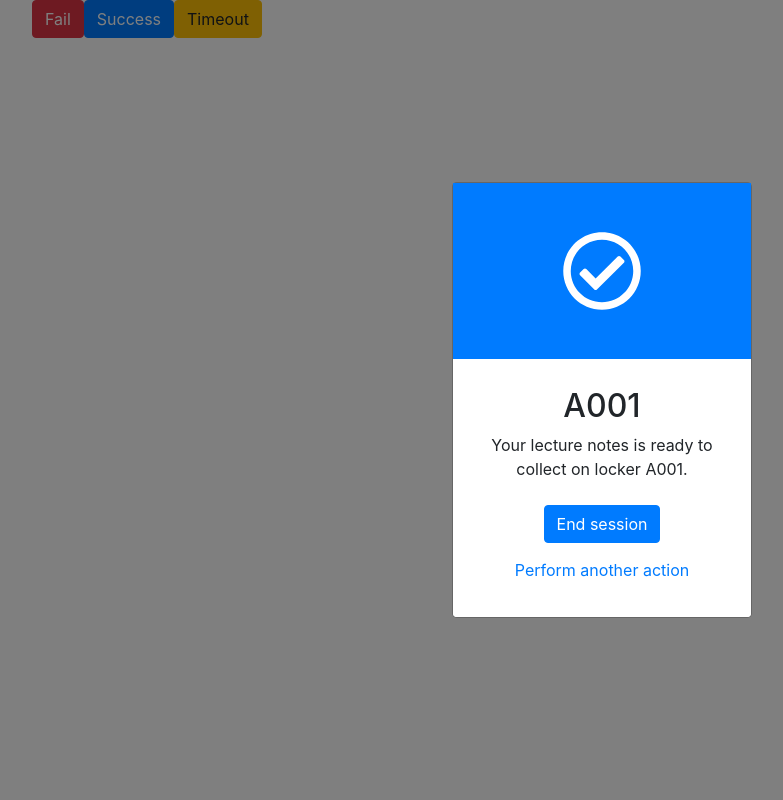
After one commit to edwardsujono/hackathon_singtel, a Django app: template scanner/templates/confirmationmodals.html in a window 1280 px wide, after a click on "Success". The commit adds this page. Shown: the whole page, without its empty margins (38-821 px from the left). Run offline with Django 3.2, Linux system fonts and the light colour scheme; the template is opened without the code that fills it, so the values that code supplies are empty; some libraries are stand-ins or nearby versions.

Commit message:
add confirmation modal templates update fontawesome to v5

```diff
--- /dev/null
+++ b/scanner/templates/confirmationmodals.html
@@ -0,0 +1,125 @@
+<!DOCTYPE html>
+<html>
+<head>
+	<title>DropNotes</title>
+	<link rel="stylesheet" href="https://maxcdn.bootstrapcdn.com/bootstrap/4.0.0/css/bootstrap.min.css" integrity="sha384-Gn5384xqQ1aoWXA+058RXPxPg6fy4IWvTNh0E263XmFcJlSAwiGgFAW/dAiS6JXm" crossorigin="anonymous">
+	<link rel="stylesheet" type="text/css" href="./css/overrides.css">
+	<!-- <script src="https://use.fontawesome.com/a2cb36dda9.js"></script> -->
+	<script defer src="https://use.fontawesome.com/releases/v5.0.4/js/all.js"></script>
+</head>
+<body>
+	<div class="container">
+		<div class="row">
+
+		<!-- Button trigger modal -->
+		<button type="button" class="btn btn-danger" data-toggle="modal" data-target="#fail">
+			Fail
+		</button>
+		<button type="button" class="btn btn-primary" data-toggle="modal" data-target="#success">
+			Success
+		</button>
+		<button type="button" class="btn btn-warning" data-toggle="modal" data-target="#timeout">
+			Timeout
+		</button>
+
+		</div>
+	</div>
+
+	<!-- Modal -->
+	<div class="modal fade" id="success" tabindex="-1" role="dialog" aria-labelledby="successTitle" aria-hidden="true">
+		<div class="modal-dialog modal-dialog-centered modal-sm" role="document">
+			<div class="modal-content">
+			<div class="card text-center" style="border: none;">
+				<div class="success-fail-image bg-primary">
+					<i class="far fa-check-circle"></i>
+				</div>
+				<div class="card-body">
+					<h2 class="mt-2">
+						A001
+					</h2>
+					<p class="card-text mt-2 ml-2 mr-2">Your lecture notes is ready to collect on locker A001.</p>
+					<div class="mt-4">
+						<a href="#" class="btn btn-primary">End session</a>
+					</div>
+					<div class="mt-2 mb-2">
+						<a href="#" class="btn btn-link">Perform another action</a>
+					</div>
+				</div>
+			</div>
+			</div>
+		</div>
+	</div>
+
+	<!-- Modal -->
+	<div class="modal fade" id="fail" tabindex="-1" role="dialog" aria-labelledby="failTitle" aria-hidden="true">
+		<div class="modal-dialog modal-dialog-centered modal-sm" role="document">
+			<div class="modal-content">
+			<div class="card text-center" style="border: none;">
+				<div class="success-fail-image bg-danger">
+					<i class="far fa-times-circle"></i>
+				</div>
+				<div class="card-body">
+					<h2 class="mt-2 ml-2 mr-2">
+						Error
+					</h2>
+					<p class="card-text mt-2">An unknown error has occured. Please try again later.</p>
+					<div class="mt-4 mb-2">
+						<a href="#" class="btn btn-secondary">Close</a>
+					</div>
+				</div>
+			</div>
+			</div>
+		</div>
+	</div>
+
+	<!-- Modal -->
+	<div class="modal fade" id="timeout" tabindex="-1" role="dialog" aria-labelledby="timeoutTitle" aria-hidden="true">
+		<div class="modal-dialog modal-dialog-centered modal-sm" role="document">
+			<div class="modal-content">
+			<div class="card text-center" style="border: none;">
+				<div class="success-fail-image bg-warning">
+					<i class="fas fa-exclamation-triangle"></i>
+				</div>
+				<div class="card-body">
+					<h2 class="mt-2 ml-2 mr-2">
+						Timeout
+					</h2>
+					<p class="card-text mt-2">
+						Your deposit has timed out.
+						<br>
+						Please try again.
+					</p>
+					<div class="mt-4 mb-2">
+						<a href="#" class="btn btn-secondary">Close</a>
+					</div>
+				</div>
+			</div>
+			</div>
+		</div>
+	</div>
+
+</body>
+<script src="https://code.jquery.com/jquery-3.2.1.slim.min.js" integrity="sha384-KJ3o2DKtIkvYIK3UENzmM7KCkRr/rE9/Qpg6aAZGJwFDMVNA/GpGFF93hXpG5KkN" crossorigin="anonymous"></script>
+<script src="https://cdnjs.cloudflare.com/ajax/libs/popper.js/1.12.9/umd/popper.min.js" integrity="sha384-ApNbgh9B+Y1QKtv3Rn7W3mgPxhU9K/ScQsAP7hUibX39j7fakFPskvXusvfa0b4Q" crossorigin="anonymous"></script>
+<script src="https://maxcdn.bootstrapcdn.com/bootstrap/4.0.0/js/bootstrap.min.js" integrity="sha384-JZR6Spejh4U02d8jOt6vLEHfe/JQGiRRSQQxSfFWpi1MquVdAyjUar5+76PVCmYl" crossorigin="anonymous"></script>
+<style type="text/css">
+	.u-flex-align-center {
+		display: flex;
+		align-items: center;
+	}
+
+	.u-flex-justify-center {
+		display: flex;
+		justify-content: center;
+	}
+
+	.success-fail-image {
+		display: flex;
+		align-items: center;
+		justify-content: center;
+		color: #fff;
+		font-size: 5em;
+		padding: 3rem 0;
+	}
+</style>
+</html>
```
Also changed, not shown: scanner/templates/collect.html (+6 -5 lines), scanner/templates/deposit.html (+4 -3 lines).
